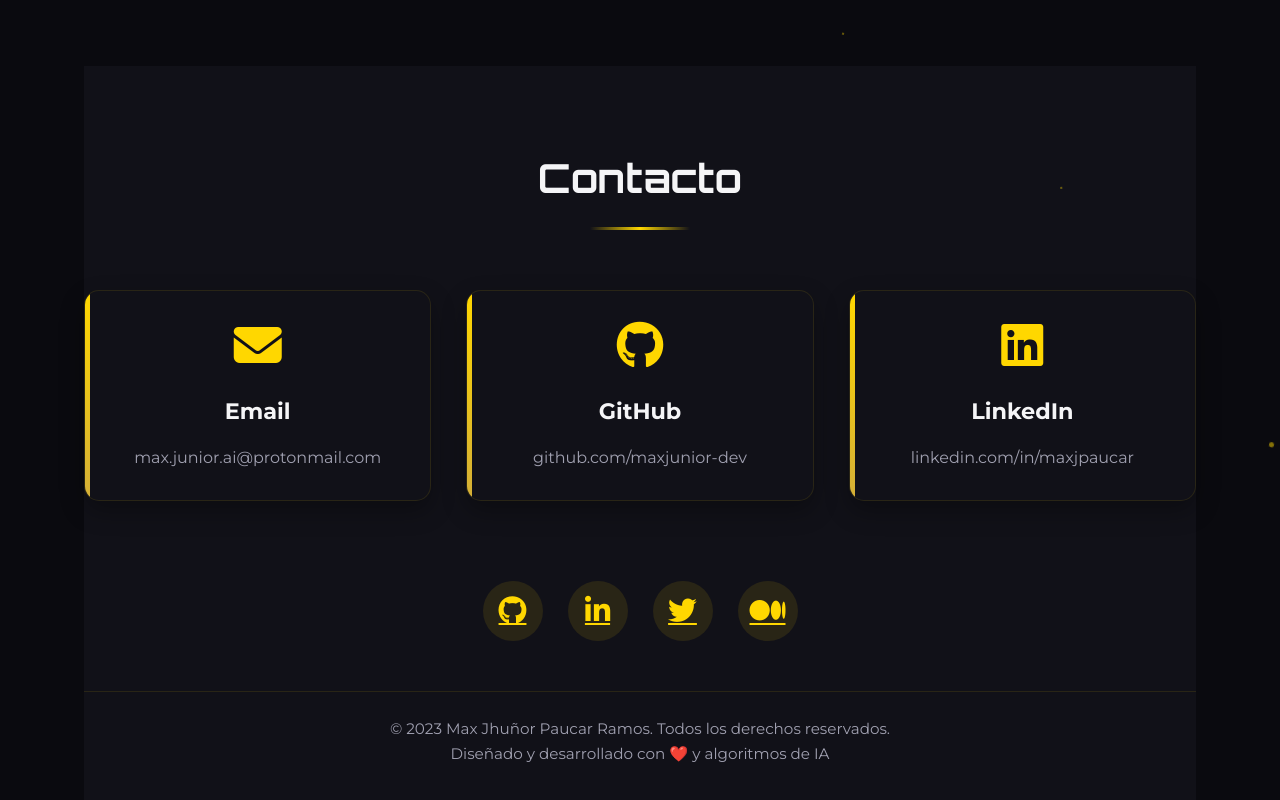
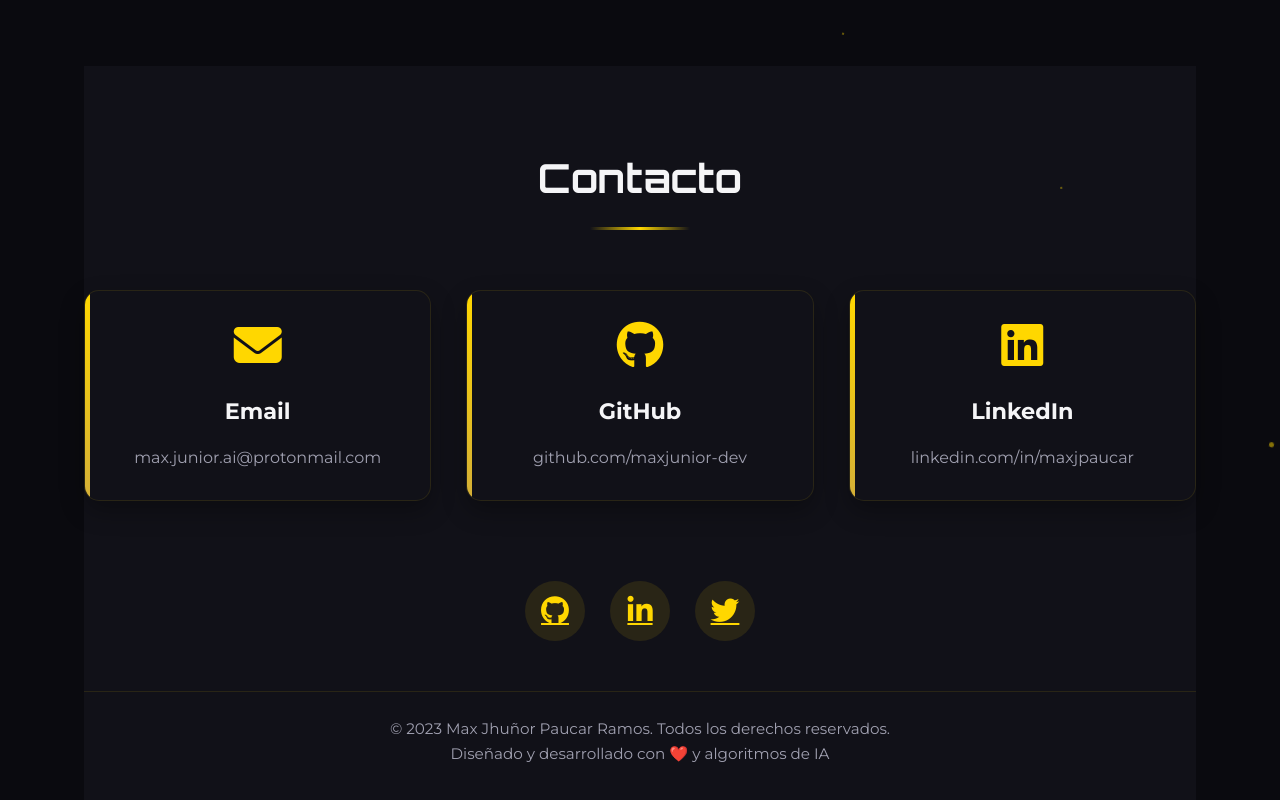
Before and after one commit to maxcz6/maxcz6.github.io, a plain HTML site: page index.html in a window 1280 px wide. Shown: the part 3750-4550 px from the top of the page. Drawn offline with Linux system fonts and the light colour scheme.

Commit message:
Update index.html
quite médium de los link

```diff
--- a/index.html
+++ b/index.html
@@ -206,7 +206,6 @@
                 <a href="https://github.com/maxjunior-dev" target="_blank"><i class="fab fa-github"></i></a>
                 <a href="https://linkedin.com/in/maxjpaucar" target="_blank"><i class="fab fa-linkedin-in"></i></a>
                 <a href="https://twitter.com/maxjunior_ai" target="_blank"><i class="fab fa-twitter"></i></a>
-                <a href="https://medium.com/@maxjunior-ai" target="_blank"><i class="fab fa-medium-m"></i></a>
             </div>
 
             <div class="copyright">
```
